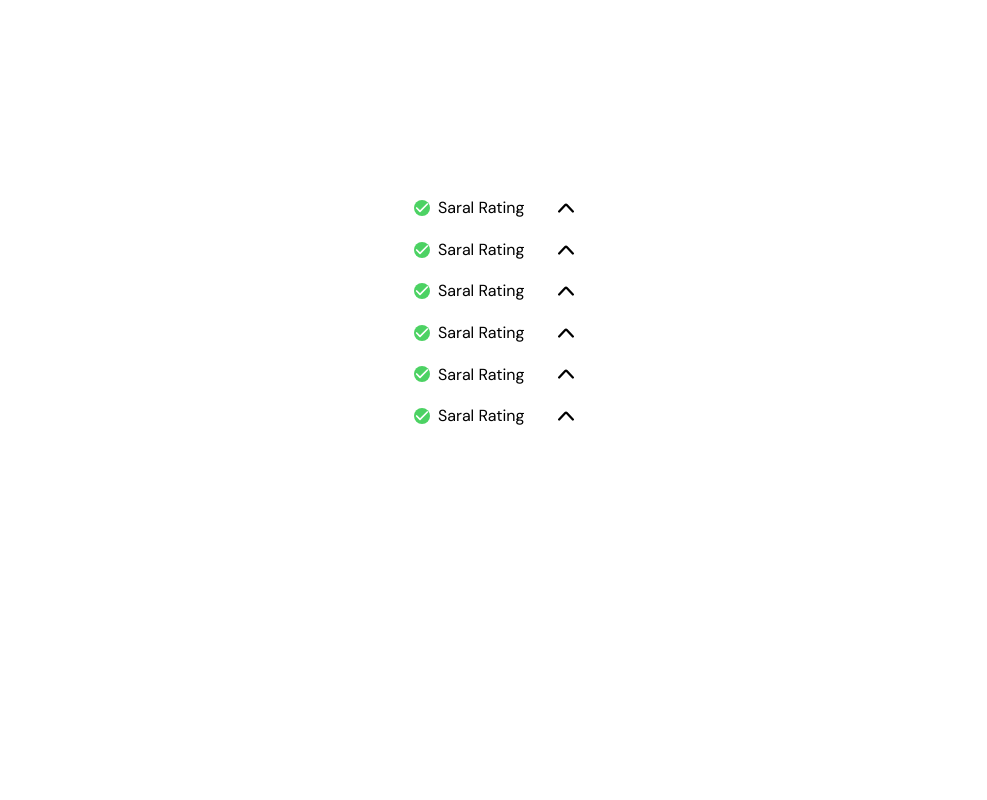
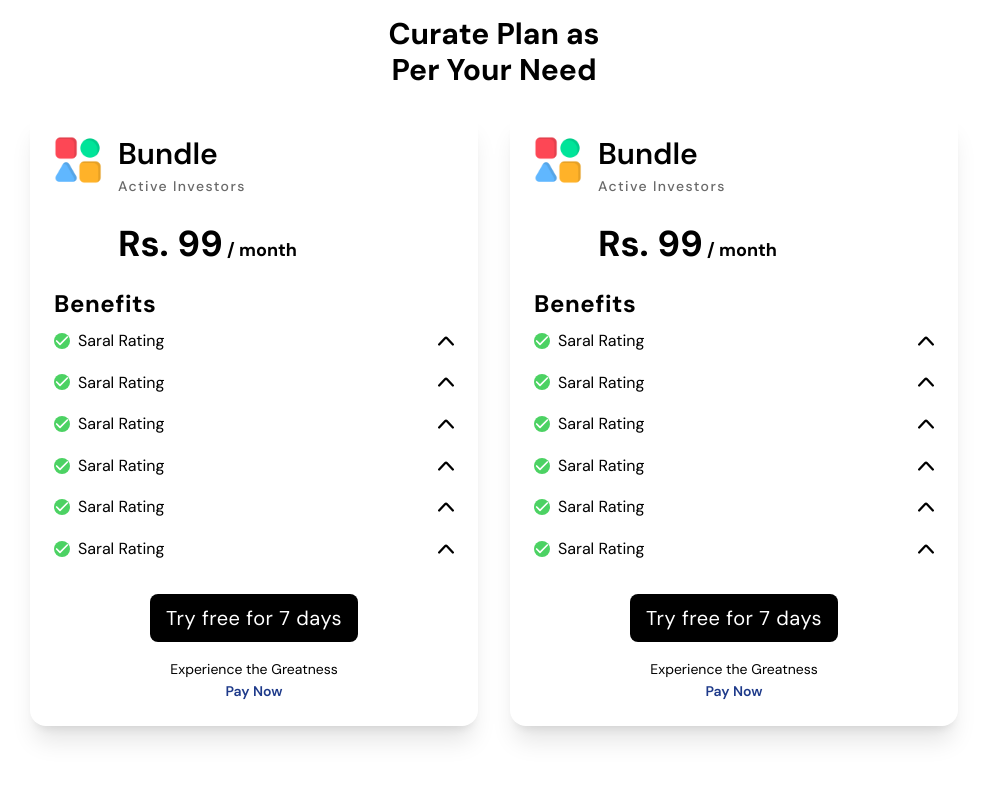
Before and after one commit to nishanbudhathoki2266/sarallagani, a React (Vite) app in the folder plan-cards/: page / in a window 1280 px wide. Shown: the top 800 px of the page, without its empty margins (146-1133 px from the left). Built offline with nearby package versions, Linux system fonts and the light colour scheme.

Commit message:
Added Detail Checkout Page

```diff
--- a/plan-cards/src/App.jsx
+++ b/plan-cards/src/App.jsx
@@ -1,60 +1,11 @@
 import { Fragment } from "react";
-import Accordion from "./components/Accordion";
-
-const plans = [
-  {
-    id: 1,
-    plan: "Saral Rating",
-    planDescription:
-      "Saral Rating takes in 16 different factors to give you an idea of how the company is performing and what you can expect in the future",
-  },
-  {
-    id: 2,
-    plan: "Pro Ratings",
-    planDescription:
-      "Pro Ratings gives you an indication of how healthy the bank is in terms of major indicators. We have rigorously tested it and is 80% accurate",
-  },
-  {
-    id: 3,
-    plan: "Mutual Fund Analysis",
-    planDescription:
-      "Ever wondered what the big fish are doing? Get access to how the mutual fund have been performing and how they are strategizing",
-  },
-  {
-    id: 4,
-    plan: "Advanced Screener",
-    planDescription:
-      "Do you feel exhausted to go through all the listed companies to find 5 investable companies? Well you don’t have to anymore. With our advanced screener, you can find companies on the go",
-  },
-  {
-    id: 5,
-    plan: "Company Statistics",
-    planDescription:
-      "Just having financials is not enough. Access all the information; be it product information or the industry information. Stay ahead with simplified statistics on the go",
-  },
-  {
-    id: 6,
-    plan: "Economy Highlights",
-    planDescription:
-      "Ever wondered how the market would react based on economic activities? Well, be up to date on the economic matters with descriptive report of economic highlights",
-  },
-];
+import DetailCheckout from "./pages/DetailCheckout";
 
 const App = () => {
   return (
-    <div className="h-[80vh] flex justify-center items-center">
-      <Accordion>
-        {plans.map((plan, index) => (
-          <Fragment key={index}>
-            <Accordion.Title title="Saral Rating" index={index} />
-            <Accordion.Content
-              description="Saral Rating takes in 16 different factors to give you an idea of how the company is performing and what you can expect in the future"
-              index={index}
-            />
-          </Fragment>
-        ))}
-      </Accordion>
-    </div>
+    <Fragment>
+      <DetailCheckout />
+    </Fragment>
   );
 };
 
--- a/plan-cards/src/components/Accordion.jsx
+++ b/plan-cards/src/components/Accordion.jsx
@@ -23,7 +23,7 @@ const Accordion = ({ children }) => {
       }}
     >
       {/* Here make it w-full later */}
-      <div className="flex flex-col w-full items-center text-black-100 mb-2  font-[400] gap-2">
+      <div className="flex flex-col w-full justify-between items-center text-black-100 mb-2  font-[400] gap-2">
         {children}
       </div>
     </AccordionContext.Provider>
@@ -33,7 +33,7 @@ const Accordion = ({ children }) => {
 const Title = ({ title, index }) => {
   const { handleActiveAccordion, activeIndex } = useContext(AccordionContext);
   return (
-    <div className="w-40 flex justify-between items-center">
+    <div className="w-full flex justify-between items-center">
       <p className="text-md flex items-center">
         <span className="w-4 h-4 mr-2 inline-flex items-center justify-center text-white rounded-full cursor-pointer bg-[#4CD263]">
           <svg
--- /dev/null
+++ b/plan-cards/src/components/Card.jsx
@@ -0,0 +1,55 @@
+import React, { Fragment } from "react";
+import Accordion from "./Accordion";
+import { plans } from "../data/plans";
+
+function Card() {
+  return (
+    <div className=" h-auto w-10/12 sm:max-w-md md:max-w-lg lg:max-w-md p-6 rounded-2xl border-1 shadow-xl flex flex-col justify-center">
+      <div className="flex gap-4 items-start">
+        <div className="h-12 w-12">
+          <img
+            src="card-images/application.png"
+            alt="image of an application icon"
+          />
+        </div>
+        <div className="flex flex-col gap-6 mb-6">
+          <div>
+            <h1 className="text-3xl mb-1 font-semibold">Bundle</h1>
+            <h2 className="text-sm tracking-widest title-font mb-1 font-medium text-[#696969]">
+              Active Investors
+            </h2>
+          </div>
+          <div>
+            <h1 className="inline font-bold text-4xl">Rs. 99</h1>
+            <span className="font-bold text-lg"> / month</span>
+          </div>
+        </div>
+      </div>
+      <h2 className="inline font-bold text-2xl tracking-wide mb-2">Benefits</h2>
+
+      <Accordion>
+        {plans.map((plan, index) => (
+          <Fragment key={index}>
+            <Accordion.Title title="Saral Rating" index={index} />
+            <Accordion.Content
+              description="Saral Rating takes in 16 different factors to give you an idea of how the company is performing and what you can expect in the future"
+              index={index}
+            />
+          </Fragment>
+        ))}
+      </Accordion>
+
+      <button className="mt-4 mx-auto text-white text-[20px] tracking-wide bg-black border-0 py-2 rounded-lg px-4">
+        Try free for 7 days
+      </button>
+      <p className="text-[14px] mx-auto text-black mt-4">
+        Experience the Greatness
+        <span className="text-blue-900 block text-center font-semibold">
+          Pay Now
+        </span>
+      </p>
+    </div>
+  );
+}
+
+export default Card;
--- /dev/null
+++ b/plan-cards/src/data/plans.js
@@ -0,0 +1,38 @@
+export const plans = [
+  {
+    id: 1,
+    plan: "Saral Rating",
+    planDescription:
+      "Saral Rating takes in 16 different factors to give you an idea of how the company is performing and what you can expect in the future",
+  },
+  {
+    id: 2,
+    plan: "Pro Ratings",
+    planDescription:
+      "Pro Ratings gives you an indication of how healthy the bank is in terms of major indicators. We have rigorously tested it and is 80% accurate",
+  },
+  {
+    id: 3,
+    plan: "Mutual Fund Analysis",
+    planDescription:
+      "Ever wondered what the big fish are doing? Get access to how the mutual fund have been performing and how they are strategizing",
+  },
+  {
+    id: 4,
+    plan: "Advanced Screener",
+    planDescription:
+      "Do you feel exhausted to go through all the listed companies to find 5 investable companies? Well you don’t have to anymore. With our advanced screener, you can find companies on the go",
+  },
+  {
+    id: 5,
+    plan: "Company Statistics",
+    planDescription:
+      "Just having financials is not enough. Access all the information; be it product information or the industry information. Stay ahead with simplified statistics on the go",
+  },
+  {
+    id: 6,
+    plan: "Economy Highlights",
+    planDescription:
+      "Ever wondered how the market would react based on economic activities? Well, be up to date on the economic matters with descriptive report of economic highlights",
+  },
+];
--- /dev/null
+++ b/plan-cards/src/pages/DetailCheckout.jsx
@@ -0,0 +1,20 @@
+import Card from "../components/Card";
+
+function DetailCheckout() {
+  return (
+    <div className="flex justify-center items-center flex-col gap-10 py-4 md:px-4">
+      <h1 className="text-3xl text-[##000000] text-center font-bold">
+        Curate Plan as
+        <br />
+        Per Your Need
+      </h1>
+      <div className="flex flex-wrap w-full justify-center items-start -m-4 gap-8">
+        <Card />
+        <Card />
+      </div>
+      <div className="h-96 w-96 flex items-center justify-center">TEST</div>
+    </div>
+  );
+}
+
+export default DetailCheckout;
```
Also changed, not shown: plan-cards/public/card-images/application.png (added).
